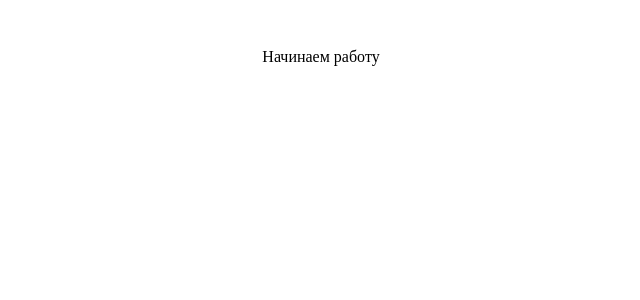
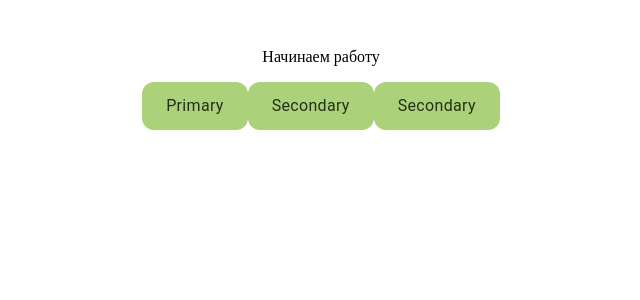
Before and after one commit to tanyanikitina176/SkillSwap, a React app: page / in a window 1280 px wide. Shown: the top 300 px of the page, without its empty margins (319-959 px from the left). Built offline with nearby package versions, Linux system fonts and the light colour scheme; the HTML template or start-up script is replaced by a standard one.

Commit message:
добавила clsx вместо join

```diff
--- a/package.json
+++ b/package.json
@@ -11,6 +11,7 @@
     "preview": "vite preview"
   },
   "dependencies": {
+    "clsx": "^2.1.1",
     "eslint-plugin-eslint-comments": "^3.2.0",
     "eslint-plugin-prettier": "^5.5.3",
     "react": "^19.1.0",
--- a/src/app/App.tsx
+++ b/src/app/App.tsx
@@ -1,4 +1,5 @@
 import "./App.css";
+import {Button} from "../shared/ui/button/primary/primary.tsx";
 
 function App() {
 
@@ -7,6 +8,9 @@ function App() {
       <p>
         Начинаем работу
       </p>
+      <Button>Primary</Button>
+      <Button>Secondary</Button>
+      <Button>Secondary</Button>
     </>
   );
 }
--- a/src/shared/ui/button/primary/primary.module.css
+++ b/src/shared/ui/button/primary/primary.module.css
@@ -34,3 +34,35 @@
     background: #E4E8DF;
     pointer-events: none;
 }
+
+.button_type_secondary {
+    display: flex;
+    justify-content: center;
+    align-items: center;
+    max-width: 200px;
+    border: 1px solid #abd27a;
+    border-radius: 12px;
+    padding: 12px 24px;
+    color: #253017;
+    background: #fff;
+}
+
+.button_type_secondary:hover {
+    border: 1px solid #deebc5;
+    color: #69735d;
+}
+
+.button_type_secondary:active {
+    border: 1px solid #508826;
+    color: #253017;
+}
+
+.button_type_secondary[disabled] {
+    border: 1px solid #e4e8df;
+    color: #9ca197;
+}
+
+.button_type_tertiary {
+    color: #253017;
+    background: #fff;
+}
--- a/src/shared/ui/button/primary/primary.tsx
+++ b/src/shared/ui/button/primary/primary.tsx
@@ -1,5 +1,7 @@
 import React from "react";
 import type { SyntheticEvent } from "react";
+
+import clsx from "clsx";
 import styles from "./primary.module.css";
 
 
@@ -7,30 +9,34 @@ interface Props
   extends React.PropsWithChildren<
     Omit<React.HTMLProps<HTMLButtonElement>, "type" >
   > {
+  type?: "primary" | "secondary" | "tertiary";
   onClick?: (() => void) | ((e: SyntheticEvent) => void);
   extraClass?: string;
   htmlType?: "button" | "submit" | "reset";
 }
 
-export const PrimaryButton: React.FC<Props> = ({
+export const Button: React.FC<Props> = ({
+
   children,
+  type = 'primary',
   onClick,
-  disabled = false,
-  htmlType = "button",
+  htmlType,
   extraClass = "",
+  ...rest
 }) => {
-  const classNames = [
+
+  const className = clsx(
     styles.button,
-    styles[`button_type_primary`],
-    extraClass,
-  ].join(" ");
+    styles[`button_type_${type}`],
+    extraClass
+  );
 
   return (
     <button
-      className={classNames}
+      type={htmlType}
       onClick={onClick}
-      disabled={disabled}
-      type={htmlType}
+      className={className}
+      {...rest}
     >
       {children}
     </button>
```
Also changed, not shown: src/shared/ui/button/secondary-button.module.css (deleted, +0 -26 lines), 1 other file (tests, documents, lock files or other folders).
